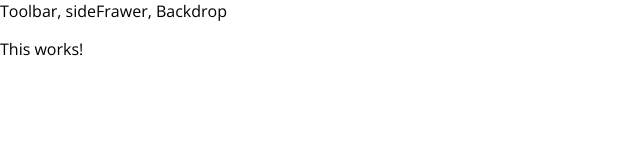
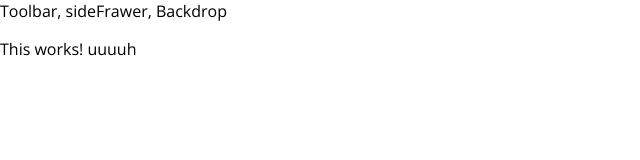
Before and after one commit to momtysamby/BurgerBuilder, a React app: page / in a window 1280 px wide. Shown: the top 160 px of the page, without its empty margins (0-640 px from the left). Built offline with nearby package versions, Linux system fonts and the light colour scheme.

Commit message:
Base ready

```diff
--- a/src/App.js
+++ b/src/App.js
@@ -7,7 +7,7 @@ class App extends Component {
     return (
       <div >
           <Layout>
-            <p>This works!</p>
+            <p>This works! uuuuh</p>
           </Layout>
       </div>
     );
```
